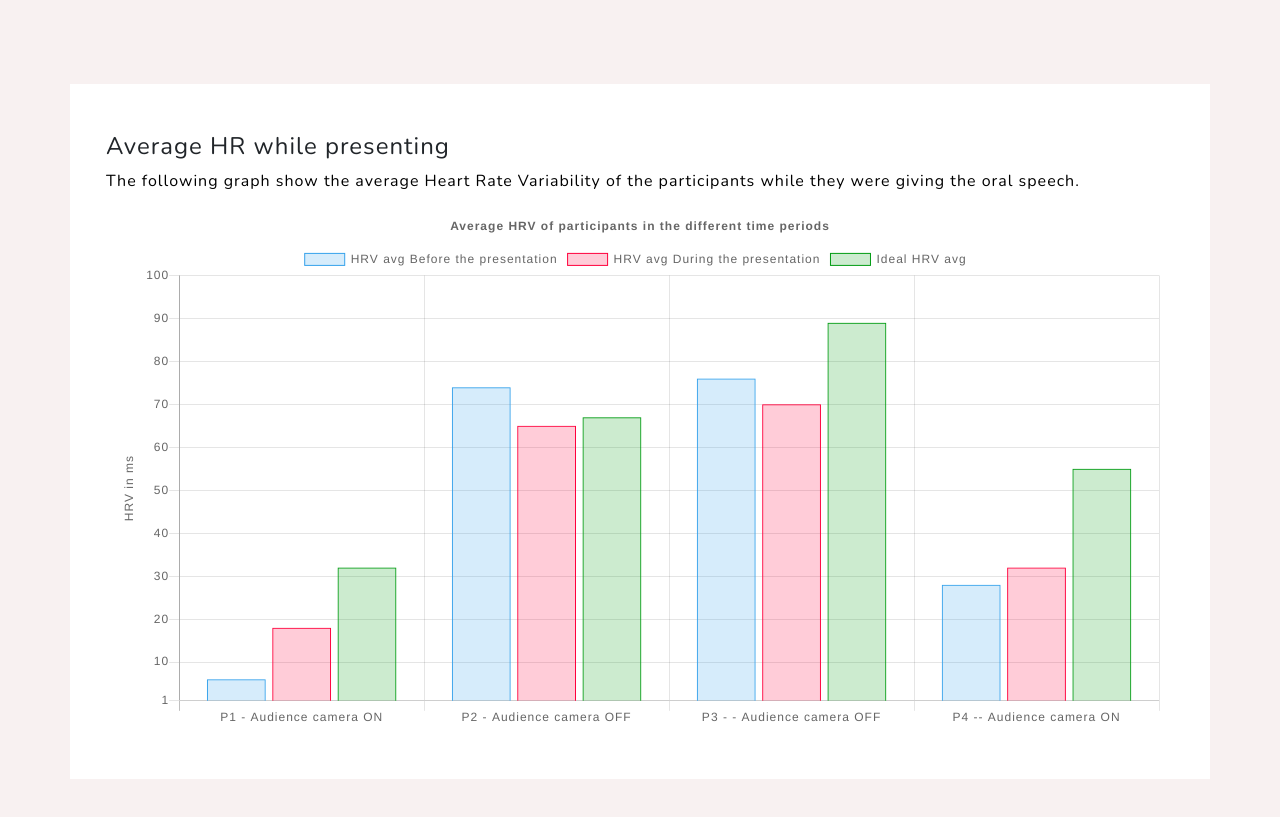
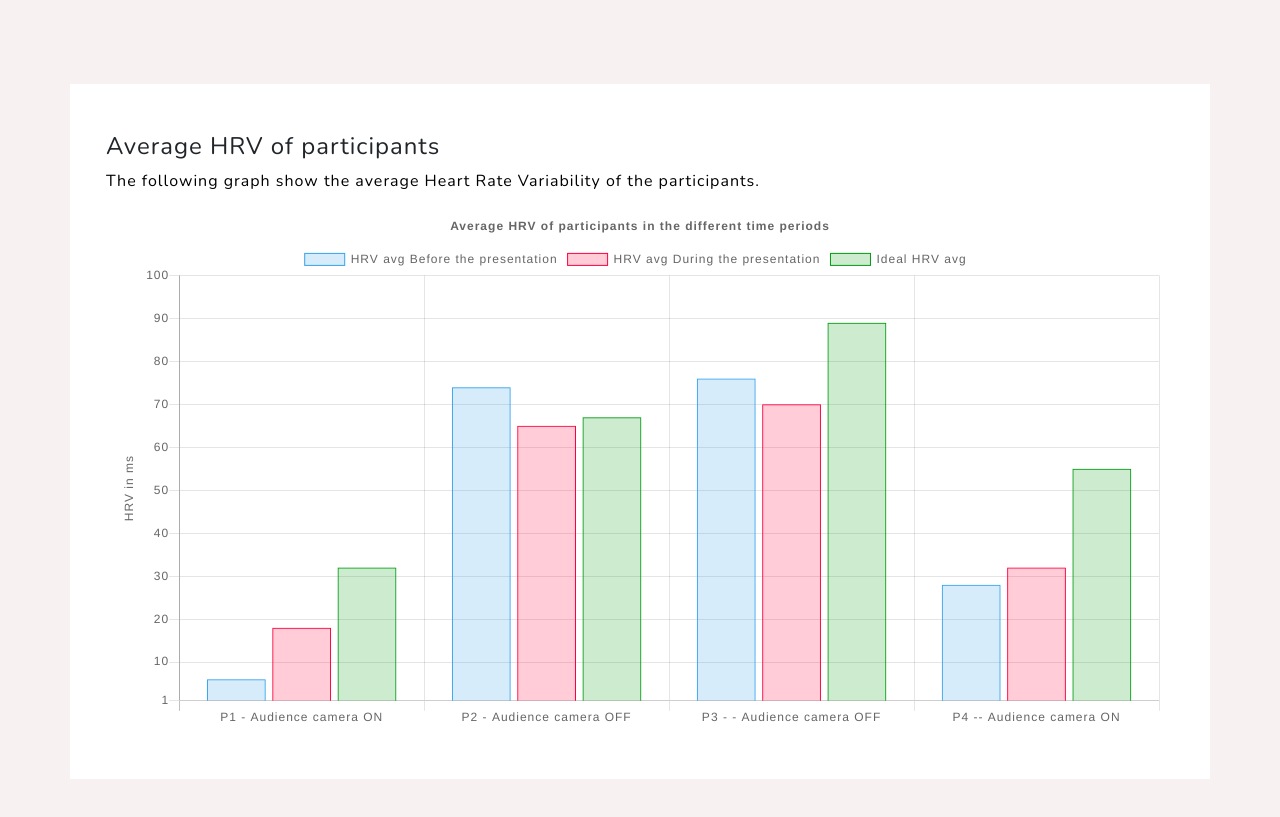
Before and after one commit to markkk97/ecg, a plain HTML site: page index.html in a window 1280 px wide. Shown: the part 2800-3617 px from the top of the page. Drawn offline with nearby package versions, Linux system fonts and the light colour scheme.

Commit message:
Update index.html

```diff
--- a/index.html
+++ b/index.html
@@ -112,8 +112,8 @@
             <div class="container back-white p-5 mt-5 mb-5">
                     <div class="row ">
                     <div class="featured-text text-center text-lg-left">
-                        <h4>Average HR while presenting</h4>
-                        <p class="text-black mb-0">The following graph show the average Heart Rate Variability of the participants while they were giving the oral speech.</p>
+                        <h4>Average HRV of participants</h4>
+                        <p class="text-black mb-0">The following graph show the average Heart Rate Variability of the participants.</p>
                         <p class="text-black mb-0"></p>
                     </div>
                     <div class="col-md-12 mb-3 mt-3 mb-md-0 text-center ">
```
